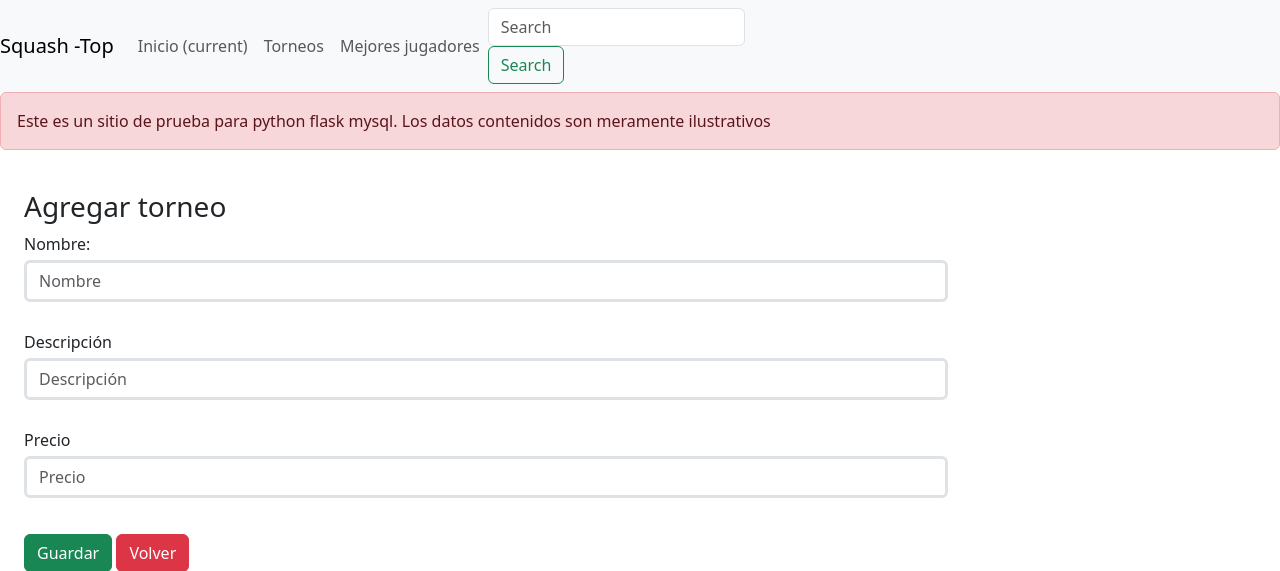
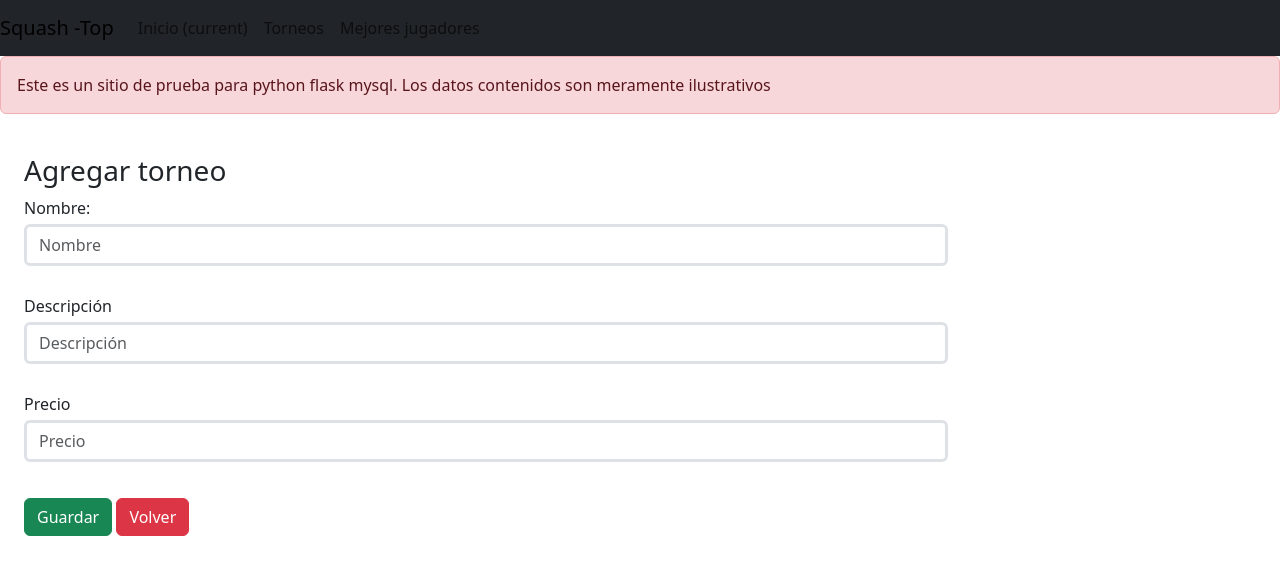
Before and after one commit to jgmarduel/cac-backend, a Flask app: page /agregar_torneo in a window 1280 px wide. Shown: the top 571 px of the page. Run offline with Flask 3, Linux system fonts and the light colour scheme.

Commit message:
mejoramos nueva barra bootstrap 2

```diff
--- a/templates/index.html
+++ b/templates/index.html
@@ -38,7 +38,7 @@
 
 
 <!-- inicio nueva barra bootstrap -->
-<nav class="navbar navbar-expand-lg navbar-light bg-light">
+<nav class="navbar navbar-expand-lg navbar-light bg-dark">
   <a class="navbar-brand" href="#">Squash -Top</a>
   <button class="navbar-toggler" type="button" data-toggle="collapse" data-target="#navbarSupportedContent" aria-controls="navbarSupportedContent" aria-expanded="false" aria-label="Toggle navigation">
     <span class="navbar-toggler-icon"></span>
@@ -56,10 +56,6 @@
         <a class="nav-link" href="{{url_for('mejores')}}">Mejores jugadores</a>
       </li>
     </ul>
-    <form class="form-inline my-2 my-lg-0">
-      <input class="form-control mr-sm-2" type="search" placeholder="Search" aria-label="Search">
-      <button class="btn btn-outline-success my-2 my-sm-0" type="submit">Search</button>
-    </form>
   </div>
 </nav>
 
```
